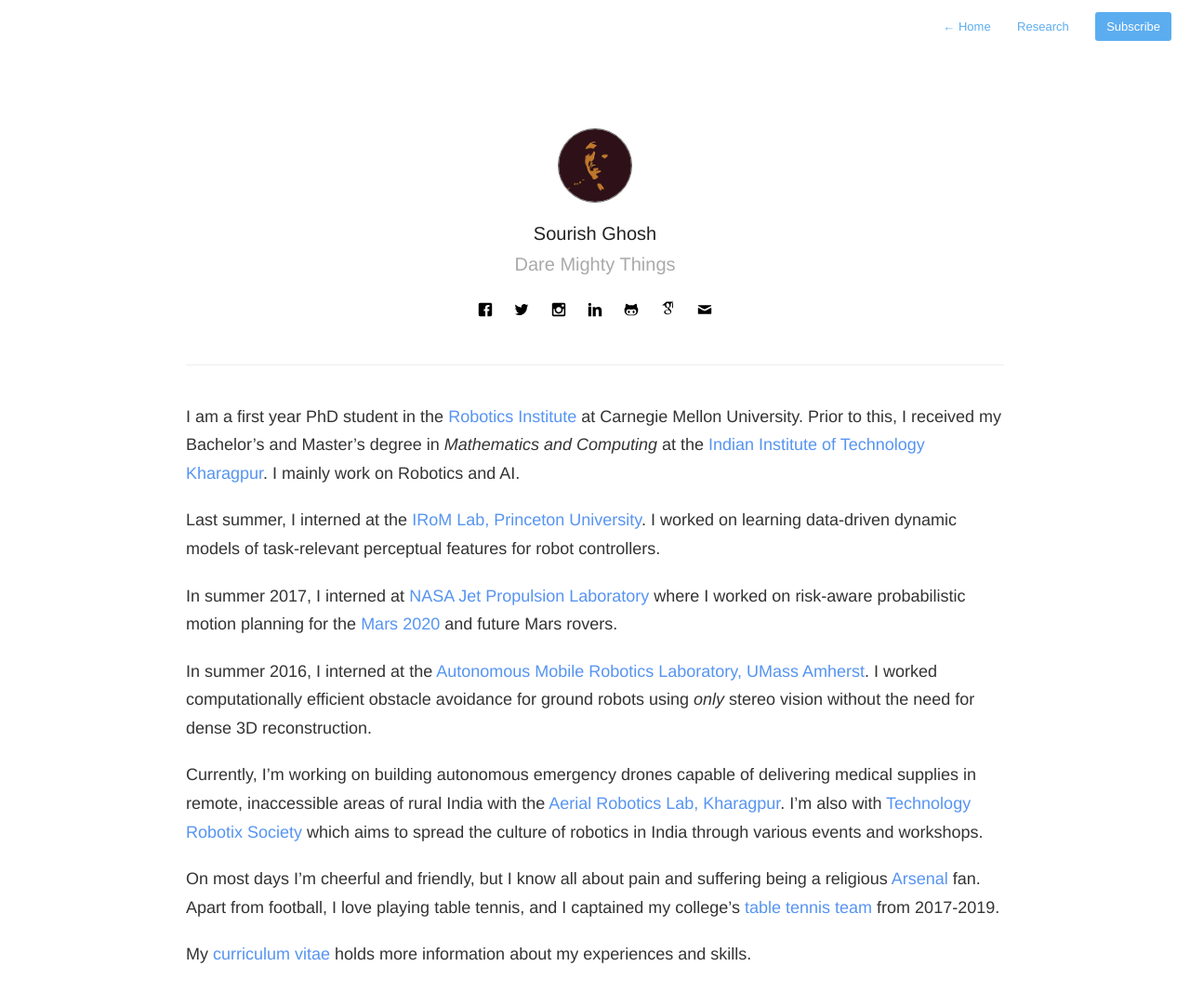
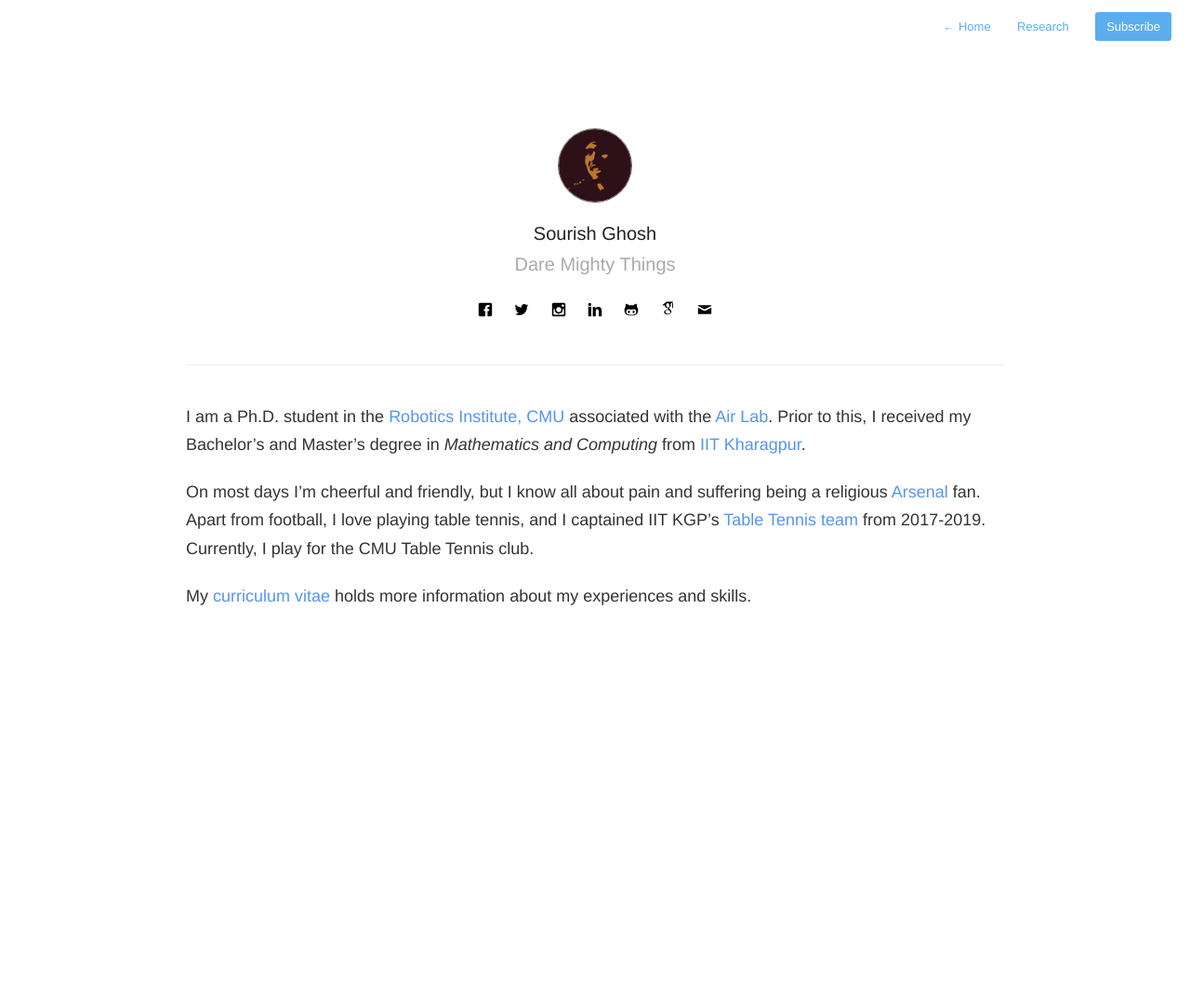
Before and after one commit to sourishg/sourishg.github.io, a Jekyll site: the page built from about.md, in a window 1280 px wide. Shown: the whole page at 93% size. Built offline with Jekyll 4.4.1, drawn with Linux system fonts in a browser that asks for light colours; nearby versions of some CDN libraries; after the commit the page ends 900 px from its top, so only the background shows below that.

Commit message:
update about and research section

```diff
--- a/about.md
+++ b/about.md
@@ -4,16 +4,8 @@ permalink: about/
 profile: true
 ---
 
-I am a first year PhD student in the [Robotics Institute](https://www.ri.cmu.edu/){:target="_blank"} at Carnegie Mellon University. Prior to this, I received my Bachelor's and Master's degree in *Mathematics and Computing* at the [Indian Institute of Technology Kharagpur](http://www.iitkgp.ac.in){:target="_blank"}. I mainly work on Robotics and AI.
+I am a Ph.D. student in the [Robotics Institute, CMU](https://www.ri.cmu.edu/){:target="_blank"} associated with the [Air Lab](http://theairlab.org/). Prior to this, I received my Bachelor's and Master's degree in *Mathematics and Computing* from [IIT Kharagpur](http://www.iitkgp.ac.in){:target="_blank"}.
 
-Last summer, I interned at the [IRoM Lab, Princeton University](https://irom-lab.princeton.edu/). I worked on learning data-driven dynamic models of task-relevant perceptual features for robot controllers.
-
-In summer 2017, I interned at [NASA Jet Propulsion Laboratory](https://www.jpl.nasa.gov/){:target="_blank"} where I worked on risk-aware probabilistic motion planning for the [Mars 2020](https://mars.nasa.gov/mars2020/){:target="_blank"} and future Mars rovers.
-
-In summer 2016, I interned at the [Autonomous Mobile Robotics Laboratory, UMass Amherst](https://amrl.cs.umass.edu/){:target="_blank"}. I worked computationally efficient obstacle avoidance for ground robots using *only* stereo vision without the need for dense 3D reconstruction.
-
-Currently, I’m working on building autonomous emergency drones capable of delivering medical supplies in remote, inaccessible areas of rural India with the [Aerial Robotics Lab, Kharagpur](http://www.aerialroboticskgp.org/){:target="_blank"}. I'm also with [Technology Robotix Society](www.robotix.in){:target="_blank"} which aims to spread the culture of robotics in India through various events and workshops.
-
-On most days I'm cheerful and friendly, but I know all about pain and suffering being a religious [Arsenal](https://www.youtube.com/watch?v=1pZIcO06x6w){:target="_blank"} fan. Apart from football, I love playing table tennis, and I captained my college's [table tennis team](https://wiki.metakgp.org/w/Table_Tennis){:target="_blank"} from 2017-2019.
+On most days I'm cheerful and friendly, but I know all about pain and suffering being a religious [Arsenal](https://www.youtube.com/watch?v=1pZIcO06x6w){:target="_blank"} fan. Apart from football, I love playing table tennis, and I captained IIT KGP's [Table Tennis team](https://wiki.metakgp.org/w/Table_Tennis){:target="_blank"} from 2017-2019. Currently, I play for the CMU Table Tennis club.
 
 My [curriculum vitae]({{ site.baseurl }}/cv.pdf) holds more information about my experiences and skills.
```
Also changed, not shown: research.md (+4 -4 lines), 1 other file.
